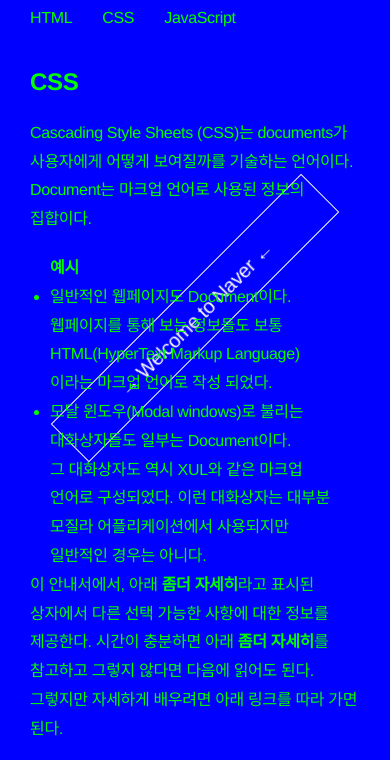
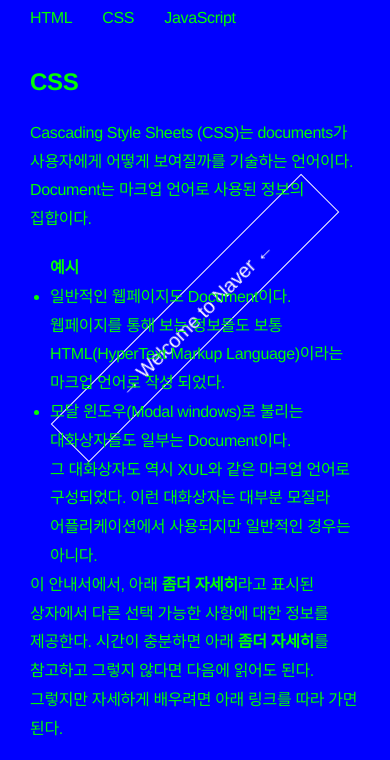
Before and after one commit to jaewanyu/oie, a plain HTML site: page 2.html in a window 390 px wide. Shown: the part 104-864 px from the top of the page. Drawn offline with Linux system fonts and the light colour scheme.

Commit message:
naver_jaewan2

```diff
--- a/main.css
+++ b/main.css
@@ -95,6 +95,10 @@ article{
 		float: left;
 	}
 
+	article li{
+		margin: 0;
+	}
+
 	content{
 		width: auto;
 		margin: 0;
```
